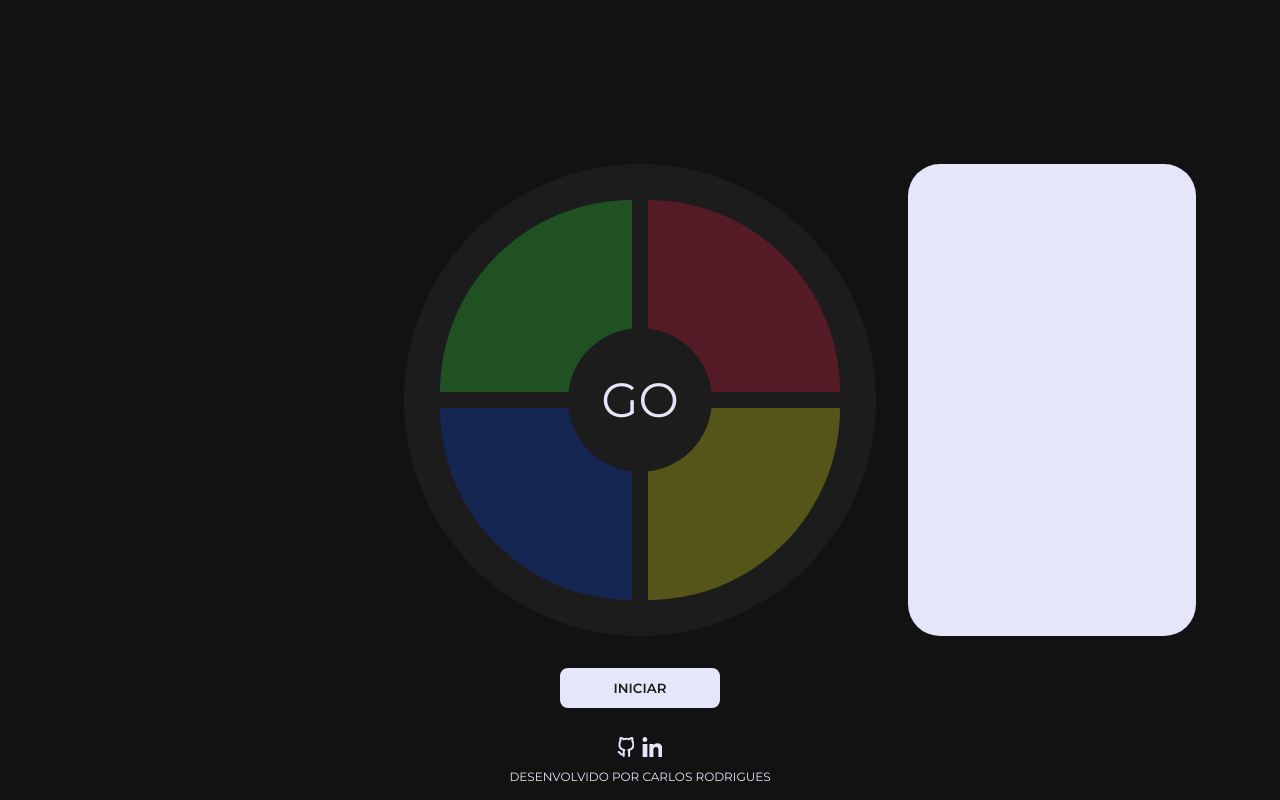
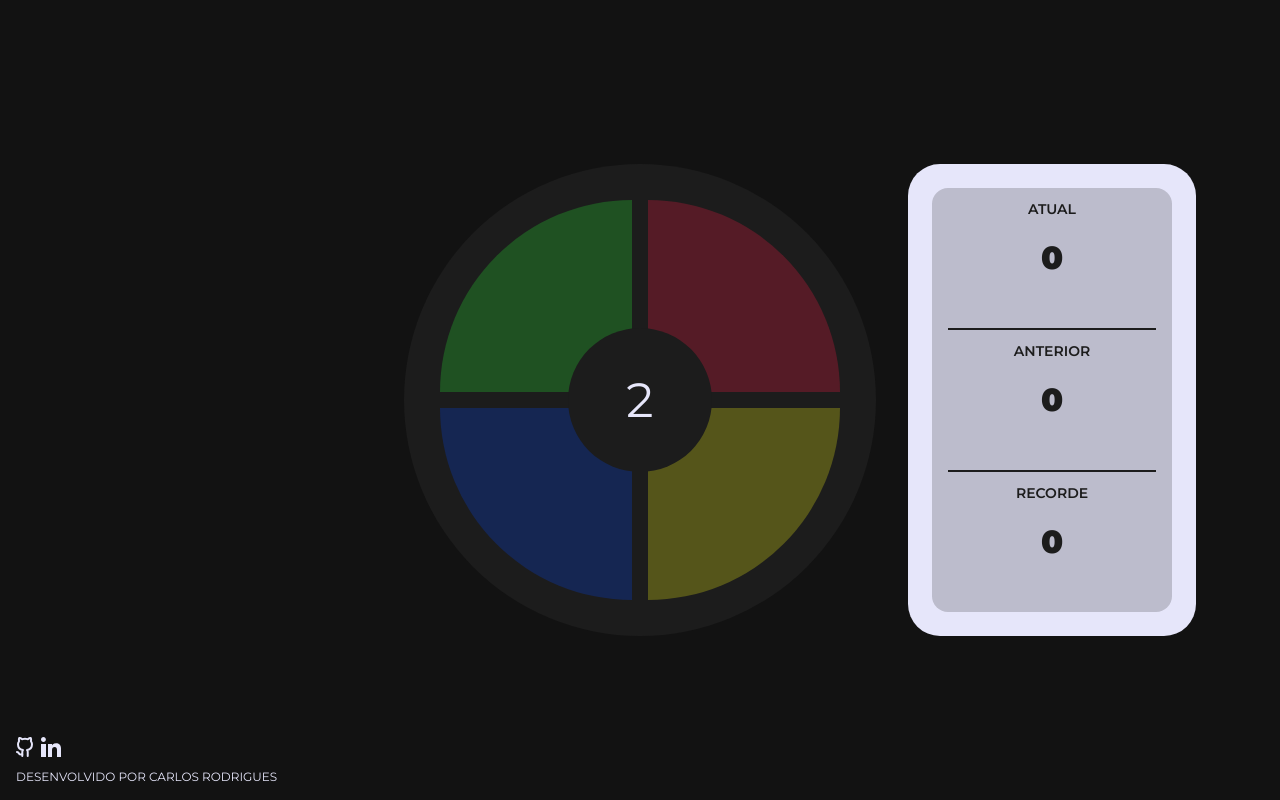
Before and after one commit to Gut0Rodri/SimonGame, a plain HTML site: page Genius_Clone/index.html in a window 1280 px wide. Both pictures are taken after a click on the button "INICIAR". Drawn offline with Linux system fonts and the light colour scheme.

Commit message:
Update index.js

```diff
--- a/Genius_Clone/index.html
+++ b/Genius_Clone/index.html
@@ -10,20 +10,38 @@
     <main>
       <div class="container-game">
         <div class="table-game">
-          <button class="" id="green"></button>
-          <button class="" id="red"></button>
-          <button id="blue"></button>
-          <button id="yellow"></button>
+          <button id="green" disabled></button>
+          <button id="red" disabled></button>
+          <button id="blue" disabled></button>
+          <button id="yellow" disabled></button>
 
-          <span class="circle-mid">go</span>
+          <span class="circle-mid"></span>
         </div>
 
-        <button class="button-init-game">Iniciar</button>
+        <button onclick="countdown()" class="button-init-game usable" id="button-init-game">Iniciar</button>
       </div>
 
       <div class="container-score-configs">
-        <div class="container-score"></div>
-        <div class="container-configs"></div>
+        <div class="container-score-button-configs">
+          <div class="container-button">
+            <button class="button-configs" id="button-configs"><img src="./src/assets/images/Gear_icon_black.svg" alt="Botão de configurações"></button>
+          </div>
+
+          <div class="container-score">
+            <div>
+              <p>Atual</p>
+              <span id="current-score"></span>
+            </div>
+            <div>
+              <p>Anterior</p>
+              <span id="previous-score"></span>
+            </div>
+            <div>
+              <p>Recorde</p>
+              <span id="best-score"></span>
+            </div>
+          </div>
+        </div>
       </div>
     </main>
 
@@ -34,7 +52,7 @@
             rel="noreferrer"
             target="_blank"
             href="https://www.github.com/gut0Rodri"
-            ><img src="./src/assets/images/Github.svg" alt="Github"
+            ><img src="./src/assets/images/Github_icon_lavender.svg" alt="Github"
           /></a>
         </li>
         <li>
@@ -42,7 +60,7 @@
             rel="noreferrer"
             target="_blank"
             href="https://www.linkedin.com/in/gutorodri"
-            ><img src="./src/assets/images/Linkedin.svg" alt="Linkedin"
+            ><img src="./src/assets/images/Linkedin_icon_lavender.svg" alt="Linkedin"
           /></a>
         </li>
       </ul>
--- a/Genius_Clone/src/css/global.css
+++ b/Genius_Clone/src/css/global.css
@@ -47,14 +47,12 @@ main {
 footer {
   position: absolute;
 
-  left: 50%;
+  left: 1rem;
   bottom: 1rem;
-
-  transform: translateX(-50%);
 
   display: flex;
   flex-direction: column;
-  align-items: center;
+  align-items: flex-start;
 
   gap: 0.5rem;
 }
@@ -191,6 +189,11 @@ button.active {
 }
 
 .button-init-game {
+  display: none;
+}
+
+.button-init-game.usable {
+  display: block;
   position: absolute;
 
   top: calc(100% + 32px);
@@ -214,7 +217,7 @@ button.active {
   cursor: pointer;
 }
 
-.button-init-game:hover {
+.button-init-game.usable:hover {
   background-color: var(--black);
   color: var(--light-lavender);
 }
@@ -232,4 +235,83 @@ button.active {
   background-color: var(--light-lavender);
 
   border-radius: 2rem;
+
+  padding: 1.5rem;
 }
+
+.container-score-button-configs {
+  display: flex;
+  flex-direction: column;
+
+  width: 100%;
+  height: 100%;
+
+  gap: 4rem;
+}
+
+.container-score {
+  background-color: aqua;
+  height: 100%;
+  width: 100%;
+
+  display: flex;
+  flex-direction: column;
+
+  align-items: center;
+  justify-content: center;
+
+  background-color: var(--black-opacity-20);
+
+  border-radius: 1rem;
+
+  padding-inline: 1rem;
+}
+
+.container-score div {
+  position: relative;
+
+  height: 100%;
+  width: 100%;
+
+  display: flex;
+  align-items: center;
+  justify-content: center;
+
+  color: var(--black);
+}
+
+.container-score div:not(:nth-child(3)) {
+  border-bottom: 2px solid var(--black);
+}
+
+.container-score p {
+  position: absolute;
+
+  top: .75rem;
+
+  text-transform: uppercase;
+  font-size: 0.875rem;
+  font-weight: 600;
+}
+
+.container-score span {
+  font-size: 2rem;
+  font-weight: 900;
+}
+
+.container-button {
+  display: none;
+  justify-content: flex-end;
+  width: 100%;
+}
+
+.container-button button {
+  border: none;
+  background-color: none;
+
+  cursor: pointer;
+}
+
+.container-button button img {
+  width: 1.25rem;
+}
--- a/Genius_Clone/src/javascript/index.js
+++ b/Genius_Clone/src/javascript/index.js
@@ -1,28 +1,76 @@
-const buttonsTableGame = document.querySelectorAll(".table-game button");
+const buttonInitGame = document.getElementById('button-init-game')
+const currentScoreHTML = document.getElementById('current-score')
+const previuosScoreHTML = document.getElementById('previous-score')
+const bestScoreHTML = document.getElementById('best-score')
 
-const sequence = ["green", "yellow", "red"];
-const sequenceUser = [];
+let currentScore = 0;
+let previuosScore = 0;
+let bestScore = 0;
 
-buttonsTableGame.forEach((item) => {
-  item.addEventListener("click", (event) => {
-    let color = event.target.getAttribute("id");
+currentScoreHTML.textContent = currentScore
+previuosScoreHTML.textContent = previuosScore
+bestScoreHTML.textContent = bestScore
 
-    sequenceUser.push(color);
+// LISTA DE CORES DISPONÍVEIS
+const colors = ["green", "red", "blue", "yellow"];
 
-    checkSequence()
+// LISTA ATUAL DE CORES ALEATÓRIAS
+const currentSequence = [];
 
-  });
-});
+// LISTA DO USUÁRIO
+const userSequence = [];
 
-function checkSequence() {
-  sequenceUser.forEach((item, index) => {
-    if (item !== sequence[index]) {
-      console.log("Errado");
-      sequenceUser.splice(0, sequenceUser.length);
+// FUNÇÃO DE CONTAGEM REGRESSIVA PARA INICIAR O JOGO
+function countdown () {
+  // TEMPO PARA CONTAGEM REGRESSIVA
+  let time = 3;
+
+  // CONTAINER ONDE IRÁ APARECER A CONTAGEM
+  let container = document.querySelector('.circle-mid');
+
+  // DESABILITANDO O BOTÃO
+  buttonInitGame.disabled = true
+  buttonInitGame.classList.remove('usable')
+
+  // LÓGICA PARA CONTAGEM REGRESSIVA
+  const interval = setInterval(() => {
+    if (time > 0) {
+      container.textContent = time
+      time--;
+    } else {
+      container.textContent = 'Go'
+
+      const timeout = setTimeout(() => {
+        container.textContent = ''
+
+        randomColor();
+
+        clearInterval(interval)
+        clearTimeout(timeout)
+      }, 1000)
       return;
     }
+  }, 1000)
+}
 
-    console.log(item, index, 'Correto');
-    return;
-  });
+function randomColor () {
+  const randomIndex = Math.floor(Math.random() * colors.length)
+  currentSequence.push(colors[randomIndex])
+  return;
 }
+
+function activeColor () {
+  currentSequence.forEach((item, index) => {
+    const buttonColor = document.querySelector(`#${item}`);
+
+    setTimeout(() => {
+      buttonColor.classList.add("active")
+
+      setTimeout(() => {
+        buttonColor.classList.remove("active")
+      }, 500)
+    }, 0 + (1000 * index))
+  })
+
+  return;
+}
```
Also changed, not shown: Genius_Clone/src/assets/images/Arrow_icon.svg (deleted), Genius_Clone/src/assets/images/Arrow_icon_black.svg (added), Genius_Clone/src/assets/images/Arrow_icon_lavender.svg (added), Genius_Clone/src/assets/images/Close_icon_black.svg (added), Genius_Clone/src/assets/images/Close_icon_lavender.svg (renamed from Genius_Clone/src/assets/images/Close.svg), Genius_Clone/src/assets/images/Gear_icon_black.svg (added), Genius_Clone/src/assets/images/Gear_icon_lavender.svg (renamed from Genius_Clone/src/assets/images/Gear_icon.svg), Genius_Clone/src/assets/images/Github_icon_black.svg (added), Genius_Clone/src/assets/images/Github_icon_lavender.svg (renamed from Genius_Clone/src/assets/images/Github.svg), Genius_Clone/src/assets/images/Linkedin_icon_black.svg (added), Genius_Clone/src/assets/images/Linkedin_icon_lavender.svg (renamed from Genius_Clone/src/assets/images/Linkedin.svg).
